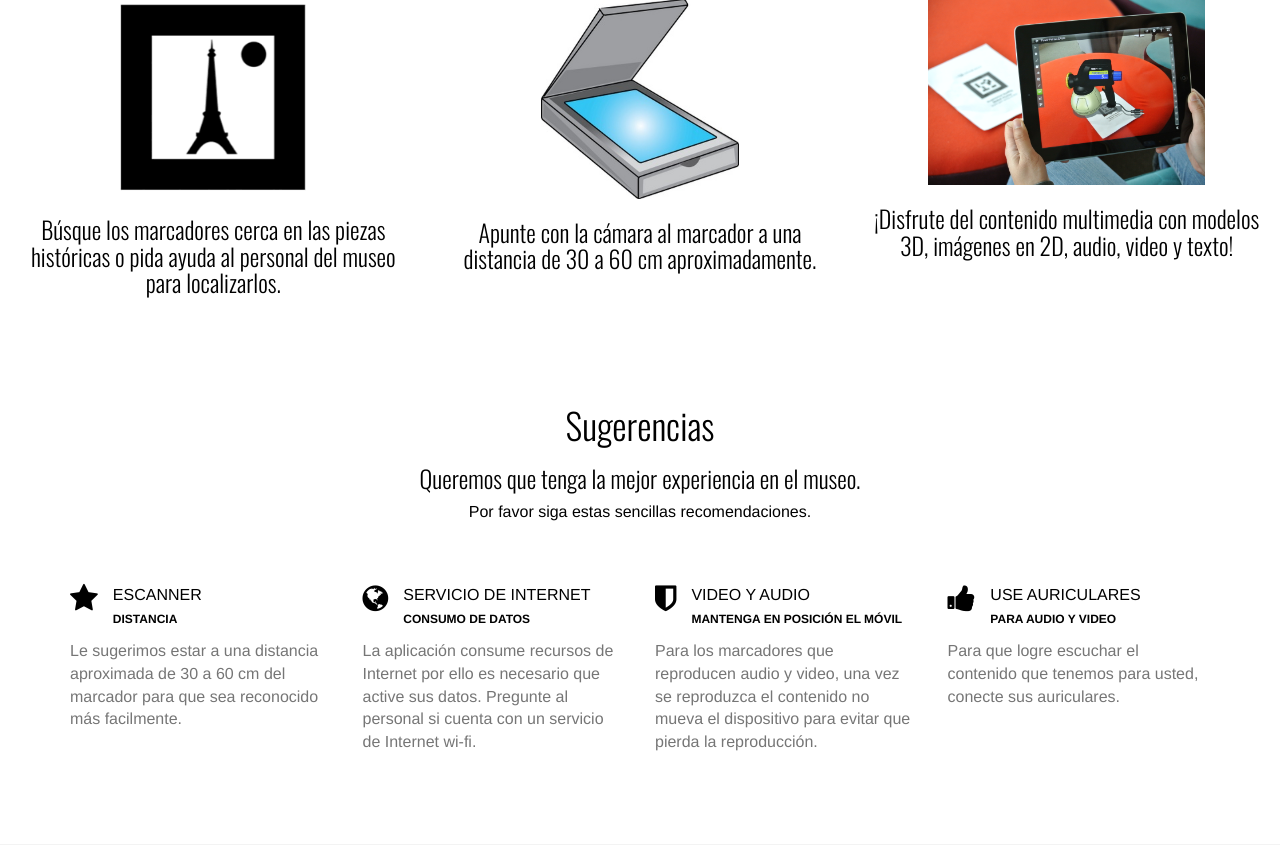
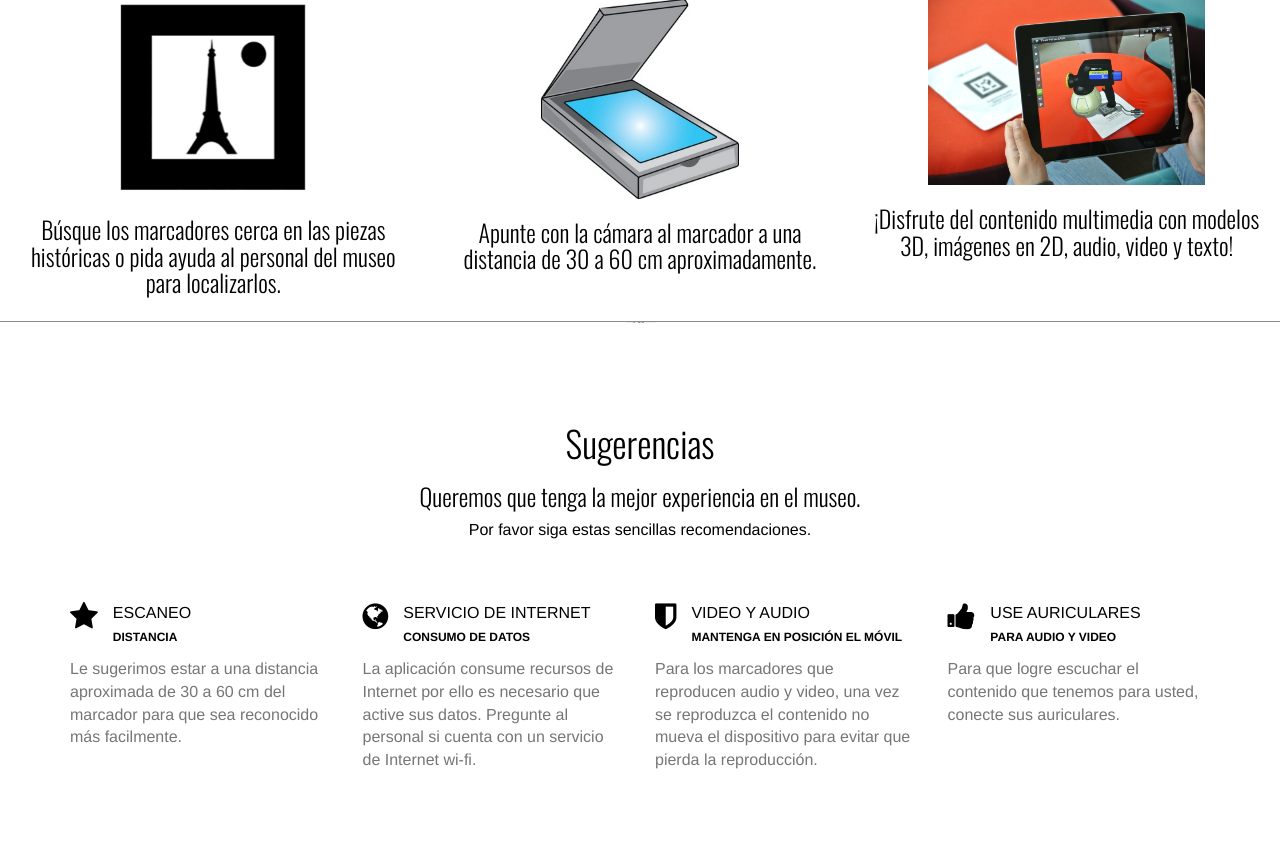
Before and after one commit to esedecks/TrabajoTerminal, a PHP site: page /acceso/Theme/index.html in a window 1280 px wide. Shown: the part 856-1701 px from the top of the page. Run offline with PHP 8.4, Linux system fonts and the light colour scheme; some libraries are stand-ins or nearby versions.

Commit message:
cambiaron los destulos 2 aA

```diff
--- a/acceso/Theme/assets/css/style.css
+++ b/acceso/Theme/assets/css/style.css
@@ -488,3 +488,20 @@ h1, h2, h3, h4, h5, h6 {
 .desc {
 	margin-top: 25px;
 }
+hr.style17 {
+	border-top: 1px solid #8c8b8b;
+	text-align: center;
+}
+hr.style17:after {
+	content: '§';
+	display: inline-block;
+	position: relative;
+	top: -14px;
+	padding: 0 10px;
+	background: #f0f0f0;
+	color: #8c8b8b;
+	font-size: 18px;
+	-webkit-transform: rotate(60deg);
+	-moz-transform: rotate(60deg);
+	transform: rotate(60deg);
+}
--- a/acceso/Theme/index.html
+++ b/acceso/Theme/index.html
@@ -66,7 +66,7 @@
   </div>
 </div>
 
-
+	<hr class="style17"/>
 
 	<! -- SERVICE SECTION -->
 	<section id="services" name="services"></section>
@@ -82,7 +82,7 @@
 
 			<div class="row mt">
 				<div class="col-lg-3 service">
-					<i class="fa fa-star"></i><p>ESCANNER<br/><small>DISTANCIA</small></p>
+					<i class="fa fa-star"></i><p>ESCANEO<br/><small>DISTANCIA</small></p>
 					<p class="text">Le sugerimos estar a una distancia aproximada de 30 a 60 cm del marcador para que sea reconocido más facilmente.</p>
 				</div>
 				<div class="col-lg-3 service">
```
